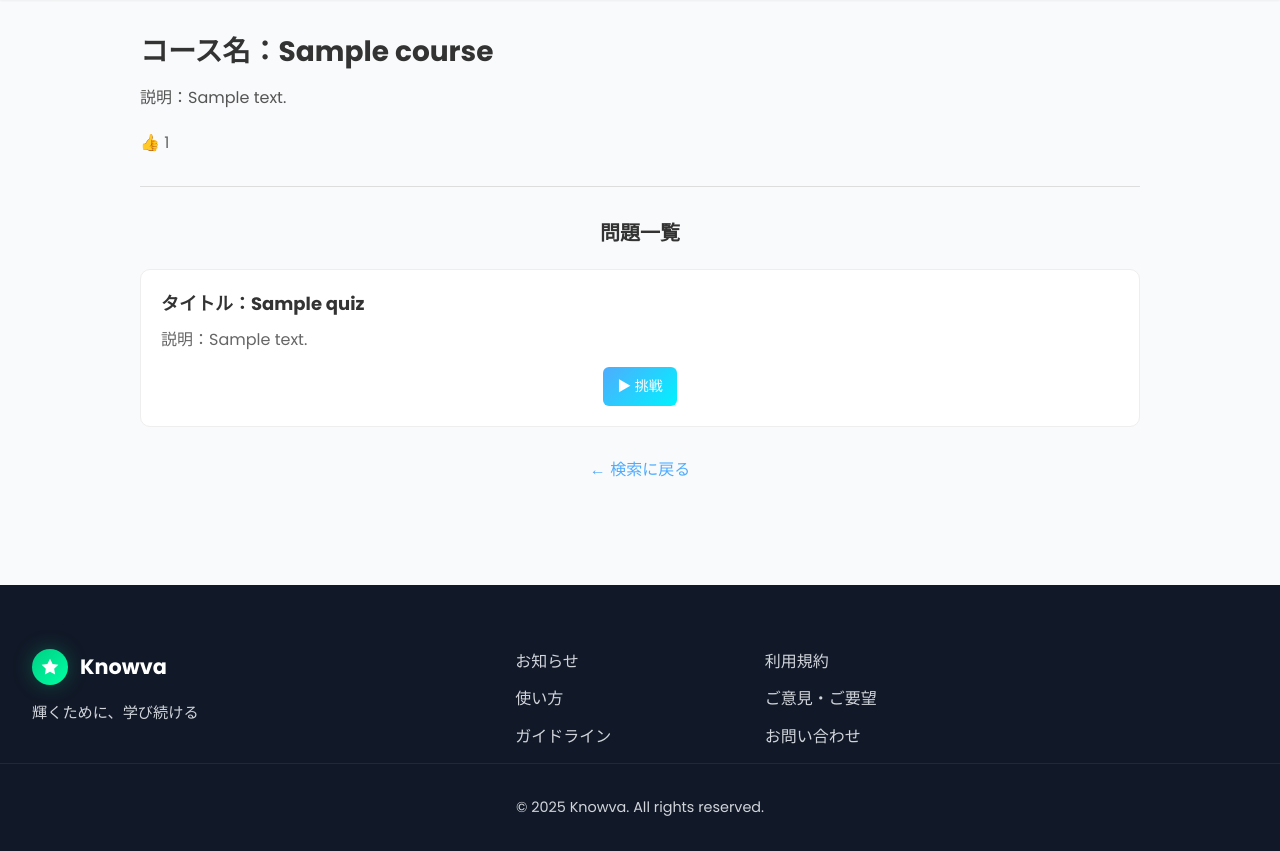
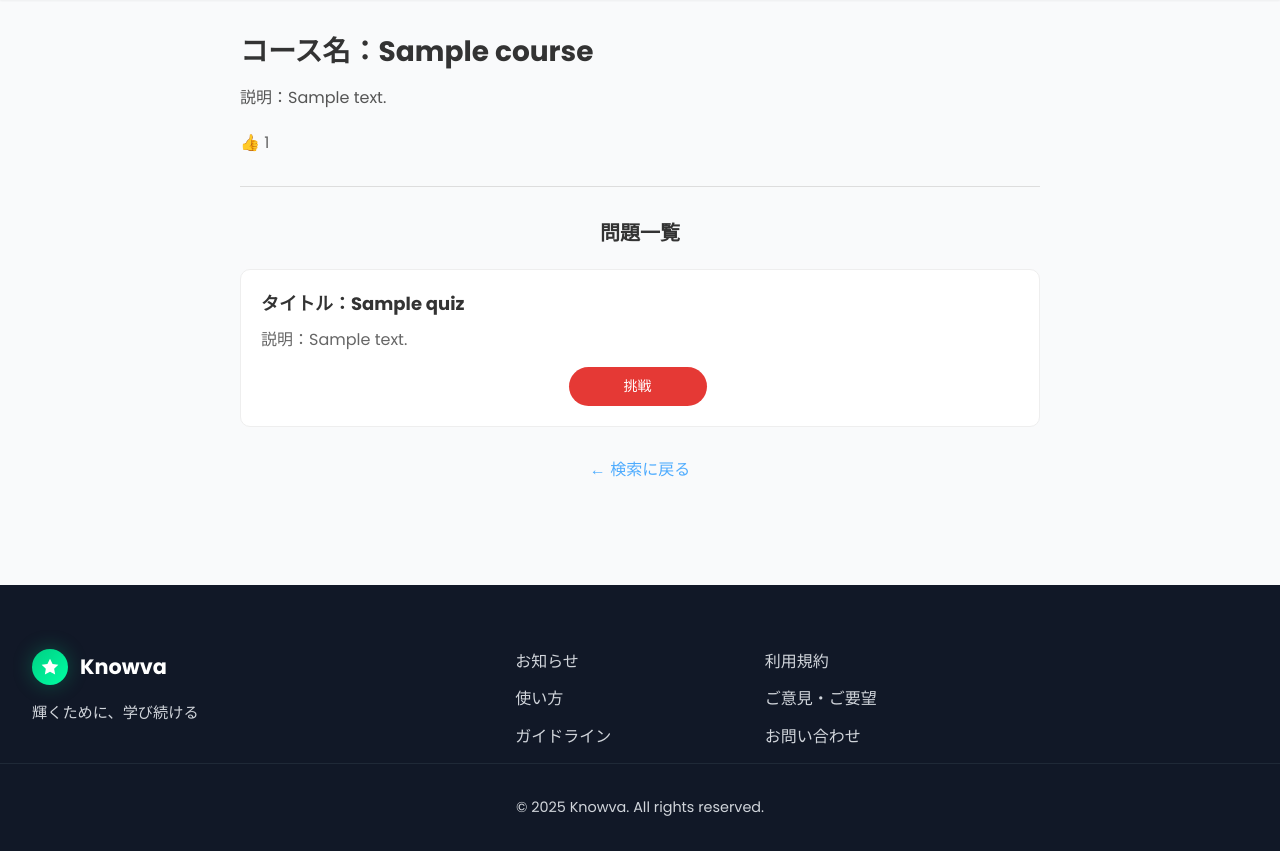
Before and after one commit to K-zoe/knowva, a Django app: page /quizzes/course_detail/00000000-0000-0000-0000-000000000001/ in a window 1280 px wide. Shown: the part 79-930 px from the top of the page. Run offline with Django 5.2, Linux system fonts and the light colour scheme; a user stored in the database is signed in; tables that the repository leaves empty hold one stand-in row (values such as "Sample post"); data that the repository does not hold is empty; parts of the project's set-up code (start-up, migrations or seed data) failed here and were passed over.

Commit message:
【修正】レイアウトの修正

```diff
--- a/quizzes/static/quizzes/css/course_detail.css
+++ b/quizzes/static/quizzes/css/course_detail.css
@@ -1,6 +1,6 @@
 /* 全体 */
 .course-detail {
-    max-width: 1000px;
+    max-width: 800px;
     margin: 0 auto;
 }
 
@@ -97,16 +97,17 @@
     justify-content: center;
 }
 
-/* 青ボタン（挑戦） */
+/* 赤ボタン（挑戦） */
 .btn-primary {
-    background: linear-gradient(135deg, #4facfe, #00f2fe);
+    background: var(--danger);
     color: white;
-    padding: 8px 14px;
-    border-radius: 6px;
+    padding: 8px 55px;
+    border-radius: var(--radius-full);
     text-decoration: none;
     display: inline-block;
     font-size: 14px;
     transition: 0.2s;
+    margin: 0px 5px 0px 0px;
 }
 
 .btn-primary:hover {
@@ -117,12 +118,13 @@
 .btn-success {
     background: var(--gradient-main);
     color: white;
-    padding: 8px 14px;
-    border-radius: 6px;
+    padding: 8px 55px;
+    border-radius: var(--radius-full);
     text-decoration: none;
     display: inline-block;
     font-size: 14px;
     transition: 0.2s;
+    margin: 0px 5px 0px 0px;
 }
 
 .btn-success:hover {
--- a/quizzes/templates/quizzes/course_detail.html
+++ b/quizzes/templates/quizzes/course_detail.html
@@ -53,22 +53,25 @@
 
                             {% if session.finished_at and session.is_active == True %}
                                 <a href="{% url 'result' course.uuid quiz.uuid %}" class="btn-success">
-                                    📊 結果確認
+                                    結果確認
+                                </a>
+                                <a href="{% url 'answer_attempt' course.uuid quiz.uuid %}" class="btn-primary">
+                                    再挑戦
                                 </a>
                             {% elif session.is_active == True %}
                                 <a href="{% url 'answer_attempt' course.uuid quiz.uuid %}" class="btn-success">
-                                    ▶ 再開
+                                    再開
                                 </a>
                             {% elif session.is_active == False %}
                                 <a href="{% url 'answer_attempt' course.uuid quiz.uuid %}" class="btn-primary">
-                                    ▶ 挑戦
+                                    挑戦
                                 </a>
                             {% endif %}
 
                         {% endwith %}
                     {% else %}
                         <a href="{% url 'answer_attempt' course.uuid quiz.uuid %}" class="btn-primary">
-                            ▶ 挑戦
+                            挑戦
                         </a>
                     {% endif %}
 
```
